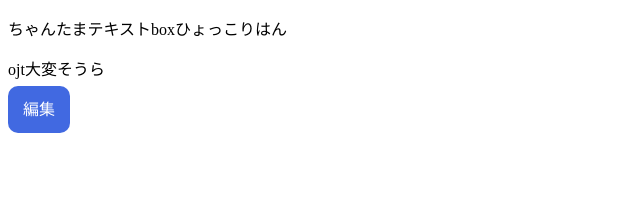
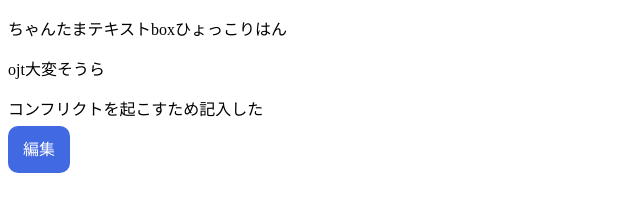
Before and after one commit to arara-tamagawa/freshers, a plain HTML site: page index.html in a window 1280 px wide. Shown: the whole page, without its empty margins (0-640 px from the left). Drawn offline with Linux system fonts and the light colour scheme.

Commit message:
Update index.html

```diff
--- a/index.html
+++ b/index.html
@@ -8,6 +8,7 @@
     <body>
         <p>ちゃんたまテキストboxひょっこりはん</p>
         <p>ojt大変そうら</p>
+        <p>コンフリクトを起こすため記入した</p>
         <div >
             <label for="updatebox">
                 <span >編集</span>
```
